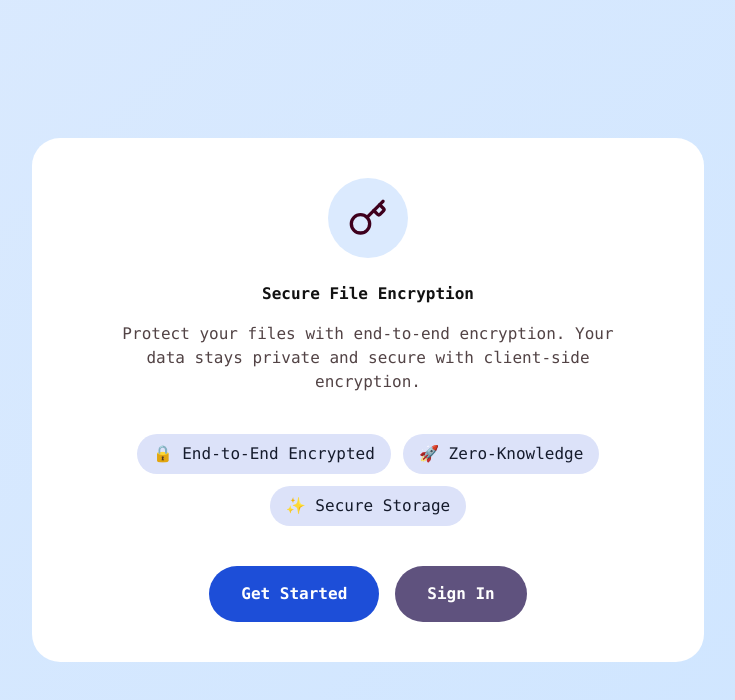
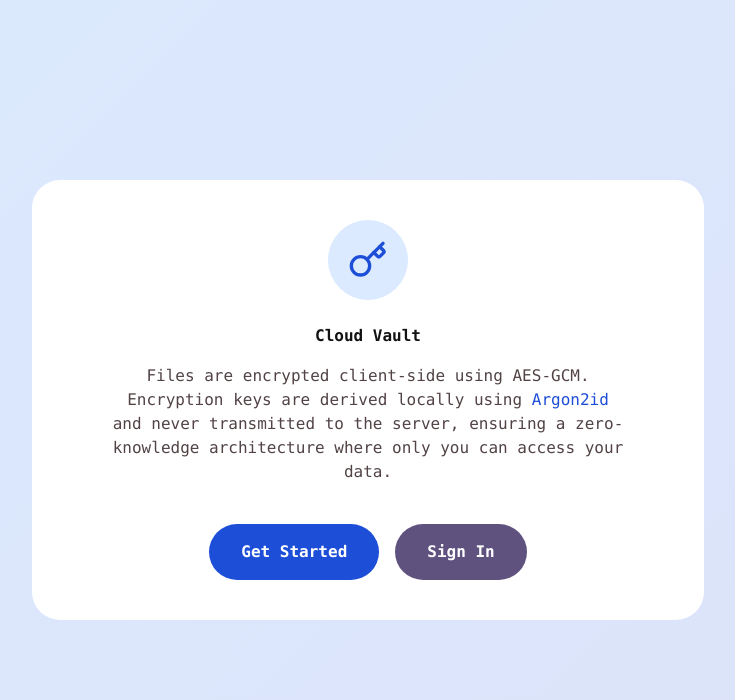
Before and after one commit to fegan104/cloud-vault, a Next.js app: page / in a window 1280 px wide. Shown: the top 700 px of the page, without its empty margins (272-1007 px from the left). Built offline with nearby package versions, Linux system fonts and the light colour scheme.

Commit message:
cleaned up landign page

```diff
--- a/src/app/globals.css
+++ b/src/app/globals.css
@@ -28,12 +28,6 @@
   --color-secondary-container: #DCE2F9;
   --color-on-secondary: #FFFFFF;
   --color-on-secondary-container: #151B2C;
-
-  /* Tertiary */
-  --color-tertiary: #006497;
-  --color-tertiary-container: #CEE5FF;
-  --color-on-tertiary: #FFFFFF;
-  --color-on-tertiary-container: #001E2F;
 
   /* Surface, Background, and Outline */
   --color-background: #fafafa;
--- a/src/app/page.tsx
+++ b/src/app/page.tsx
@@ -3,33 +3,20 @@ import { Key } from "lucide-react";
 
 export default function Home() {
   return (
-    <div className="min-h-screen" style={{ background: 'linear-gradient(135deg, var(--color-primary-container) 0%, var(--color-tertiary-container) 100%)' }}>
+    <div className="min-h-screen" style={{ background: 'linear-gradient(135deg, var(--color-primary-container) 0%, var(--color-secondary-container) 100%)' }}>
       <main className="flex min-h-screen w-full max-w-5xl mx-auto flex-col items-center justify-center py-16 px-6">
         <div className="w-full max-w-2xl">
           {/* Hero Card */}
           <div className="bg-surface rounded-[var(--radius-xl)] p-10 shadow-[--shadow-4] text-center">
             <div className="inline-flex items-center justify-center w-20 h-20 rounded-full bg-primary-container mb-6">
-              <Key className="w-10 h-10 text-on-primary-container" />
+              <Key className="w-10 h-10 text-primary" />
             </div>
             <h1 className="text-[--font-display-sm] font-bold text-on-surface mb-4">
-              Secure File Encryption
+              Cloud Vault
             </h1>
             <p className="text-[--font-body-lg] text-on-surface-variant mb-10 max-w-lg mx-auto">
-              Protect your files with end-to-end encryption. Your data stays private and secure with client-side encryption.
+              Files are encrypted client-side using AES-GCM. Encryption keys are derived locally using <a target="_blank" className="text-primary" href="https://en.wikipedia.org/wiki/Argon2">Argon2id</a> and never transmitted to the server, ensuring a zero-knowledge architecture where only you can access your data.
             </p>
-
-            {/* Feature Pills */}
-            <div className="flex flex-wrap justify-center gap-3 mb-10">
-              <div className="px-4 py-2 rounded-full bg-secondary-container text-on-secondary-container text-[--font-label-md] font-medium">
-                🔒 End-to-End Encrypted
-              </div>
-              <div className="px-4 py-2 rounded-full bg-secondary-container text-on-secondary-container text-[--font-label-md] font-medium">
-                🚀 Zero-Knowledge
-              </div>
-              <div className="px-4 py-2 rounded-full bg-secondary-container text-on-secondary-container text-[--font-label-md] font-medium">
-                ✨ Secure Storage
-              </div>
-            </div>
 
             {/* CTA Buttons */}
             <div className="flex flex-col sm:flex-row items-center justify-center gap-4">
--- a/src/app/vault/VaultScreen.tsx
+++ b/src/app/vault/VaultScreen.tsx
@@ -5,8 +5,8 @@ import MasterKeyGuard from "../../components/MasterKeyGuard";
 import { decryptFile } from "../../lib/clientCrypto";
 import { useState } from "react";
 import { EncryptedFile } from "@prisma/client";
-import { getDownloadUrl, signOut, uploadAction, deleteFile, renameFile } from "./actions";
-import { FileText, Download, LogOut, Trash2, FilePenLine, MoreVertical } from "lucide-react";
+import { getDownloadUrl, uploadAction, deleteFile, renameFile } from "./actions";
+import { FileText, Trash2, FilePenLine, MoreVertical } from "lucide-react";
 import CircularProgress from "@/components/CircularProgress";
 import { UploadButton } from "./UploadButton";
 import { TextButton, TonalButton } from "@/components/Buttons";
@@ -239,7 +239,7 @@ function FileListItem({ file, downloadingId, deletingId, renamingId, onDownload,
     >
       <div className="flex items-center gap-4 min-w-0">
         <div className="p-3 flex-shrink-0">
-          <FileText className="w-6 h-6 text-on-tertiary-container" />
+          <FileText className="w-6 h-6 text-primary" />
         </div>
         <div className="min-w-0 flex-1">
           <p className="font-semibold text-[--font-body-lg] text-on-surface mb-1 break-words">
--- a/src/components/MasterKeyGuard.tsx
+++ b/src/components/MasterKeyGuard.tsx
@@ -5,7 +5,7 @@ import { useMasterKey } from "./MasterKeyContext";
 import { base64ToUint8Array, deriveMasterKey, signChallenge } from "../lib/clientCrypto";
 import { useState } from "react";
 import CircularProgress from "./CircularProgress";
-import { File } from "lucide-react";
+import { FileText } from "lucide-react";
 import { PasswordInput } from "@/components/TextInput";
 import { TonalButton } from "@/components/Buttons";
 import { Card } from "./Card";
@@ -55,8 +55,8 @@ export default function MasterKeyGuard({ masterKeySalt, children }: MasterKeyGua
           <Card className="w-full md:w-[512px] p-8">
             {/* Header */}
             <div className="text-center mb-8">
-              <div className="inline-flex items-center justify-center w-16 h-16 rounded-full bg-tertiary-container mb-4">
-                <File className="w-8 h-8 text-on-tertiary-container" />
+              <div className="inline-flex items-center justify-center w-16 h-16 rounded-full bg-primary-container mb-4">
+                <FileText className="w-8 h-8 text-primary" />
               </div>
               <h2 className="text-[--font-headline-md] font-semibold text-on-surface mb-2">
                 Unlock Your Vault
```
